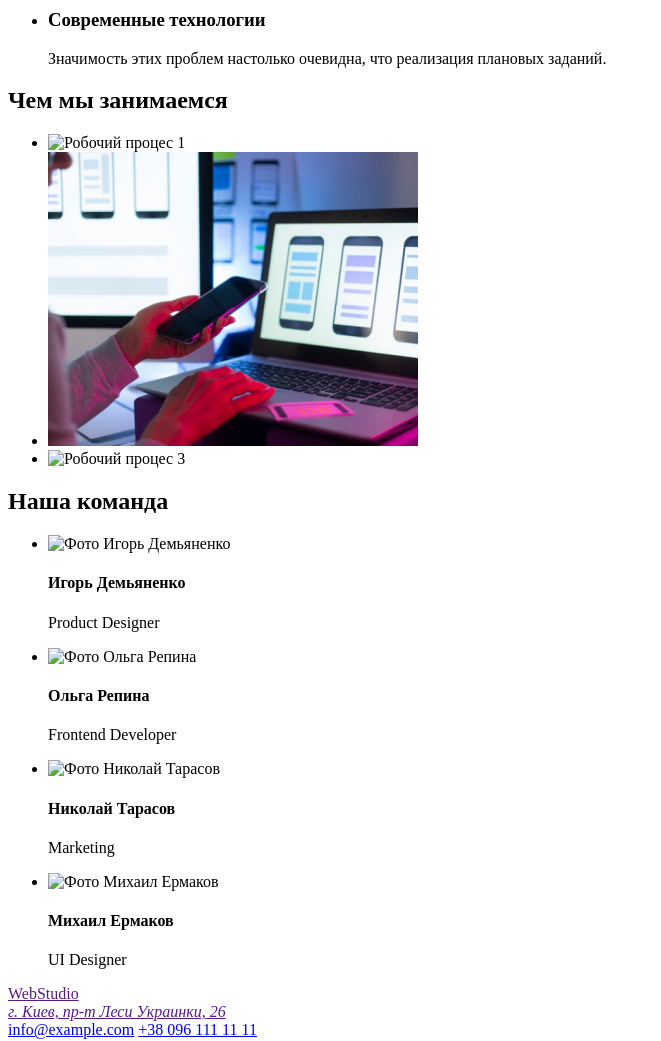
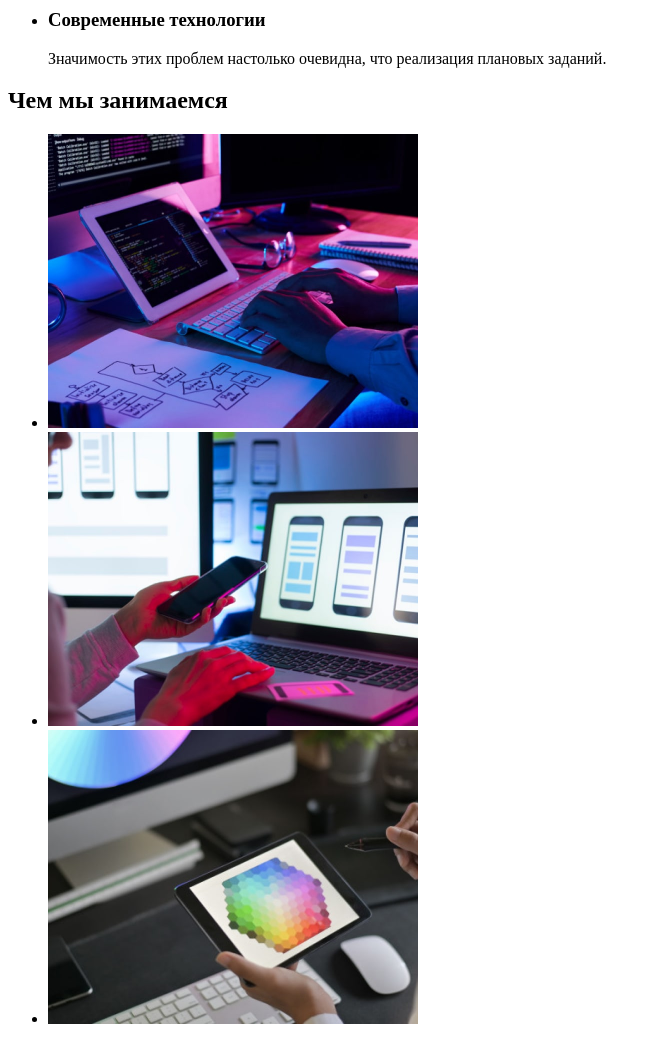
Before and after one commit to Snatif/goit-markup-hw-01, a plain HTML site: page index.html in a window 1280 px wide. Shown: the part 460-1501 px from the top of the page, without its empty margins (0-661 px from the left). Drawn offline with Linux system fonts and the light colour scheme; the site is published under a folder, as on GitHub Pages, so addresses that start at the root find nothing.

Commit message:
Update index.html
last update 2

```diff
--- a/index.html
+++ b/index.html
@@ -73,13 +73,13 @@
                 <h2>Чем мы занимаемся</h2>
                 <ul>
                     <li>
-                        <img src="/images/photo_2022-06-11_15-35-17.jpg" alt="Робочий процес 1" width="370" height="294">
+                        <img src="./images/photo_2022-06-11_15-35-17.jpg" alt="Робочий процес 1" width="370" height="294">
                     </li>
                     <li>
-                        <img src="images/photo_2022-06-11_15-35-24.jpg" alt="Робочий процес 2" width="370" height="294">
+                        <img src="./images/photo_2022-06-11_15-35-24.jpg" alt="Робочий процес 2" width="370" height="294">
                     </li>
                     <li>
-                        <img src="/images/photo_2022-06-11_15-35-39.jpg" alt="Робочий процес 3" width="370" height="294">
+                        <img src="./images/photo_2022-06-11_15-35-39.jpg" alt="Робочий процес 3" width="370" height="294">
                     </li>
                 </ul>
         </section>
@@ -89,22 +89,22 @@
             <h2>Наша команда</h2>
             <ul>
                 <li>
-                    <img src="/images/photo_2022-06-12_10-52-25.jpg" alt="Фото Игорь Демьяненко" width="270" height="260">
+                    <img src="./images/photo_2022-06-12_10-52-25.jpg" alt="Фото Игорь Демьяненко" width="270" height="260">
                     <h4>Игорь Демьяненко</h4>
                     <p>Product Designer</p>
                 </li>
                 <li>
-                    <img src="/images/photo_2022-06-12_10-52-29.jpg" alt="Фото Ольга Репина" width="270" height="260">
+                    <img src="./images/photo_2022-06-12_10-52-29.jpg" alt="Фото Ольга Репина" width="270" height="260">
                     <h4>Ольга Репина</h4>
                     <p>Frontend Developer</p>
                 </li>
                 <li>
-                    <img src="/images/photo_2022-06-12_10-52-33.jpg" alt="Фото Николай Тарасов" width="270" height="260">
+                    <img src="./images/photo_2022-06-12_10-52-33.jpg" alt="Фото Николай Тарасов" width="270" height="260">
                     <h4>Николай Тарасов</h4>
                     <p>Marketing</p>
                 </li>
                 <li>
-                    <img src="/images/photo_2022-06-12_10-52-38.jpg" alt="Фото Михаил Ермаков" width="270" height="260">
+                    <img src="./images/photo_2022-06-12_10-52-38.jpg" alt="Фото Михаил Ермаков" width="270" height="260">
                     <h4>Михаил Ермаков</h4>
                     <p>UI Designer</p>
                 </li>
```
